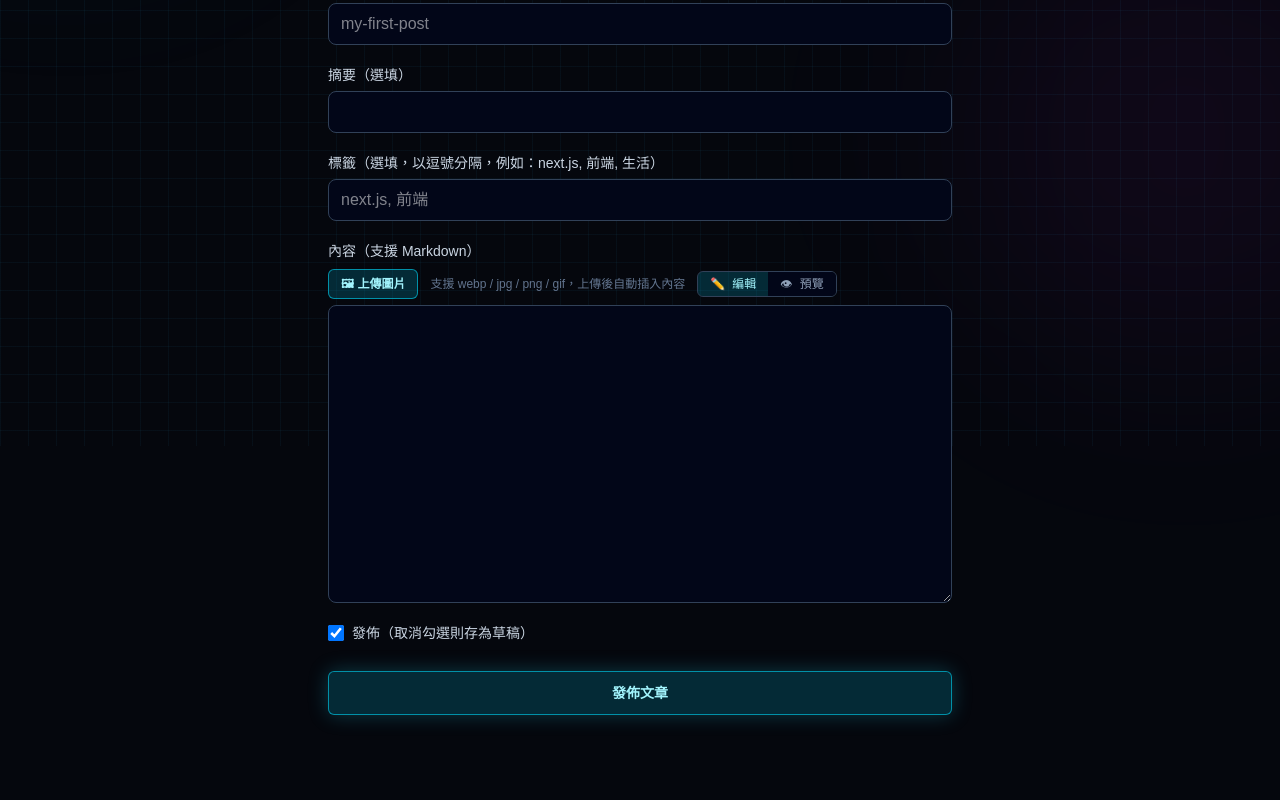
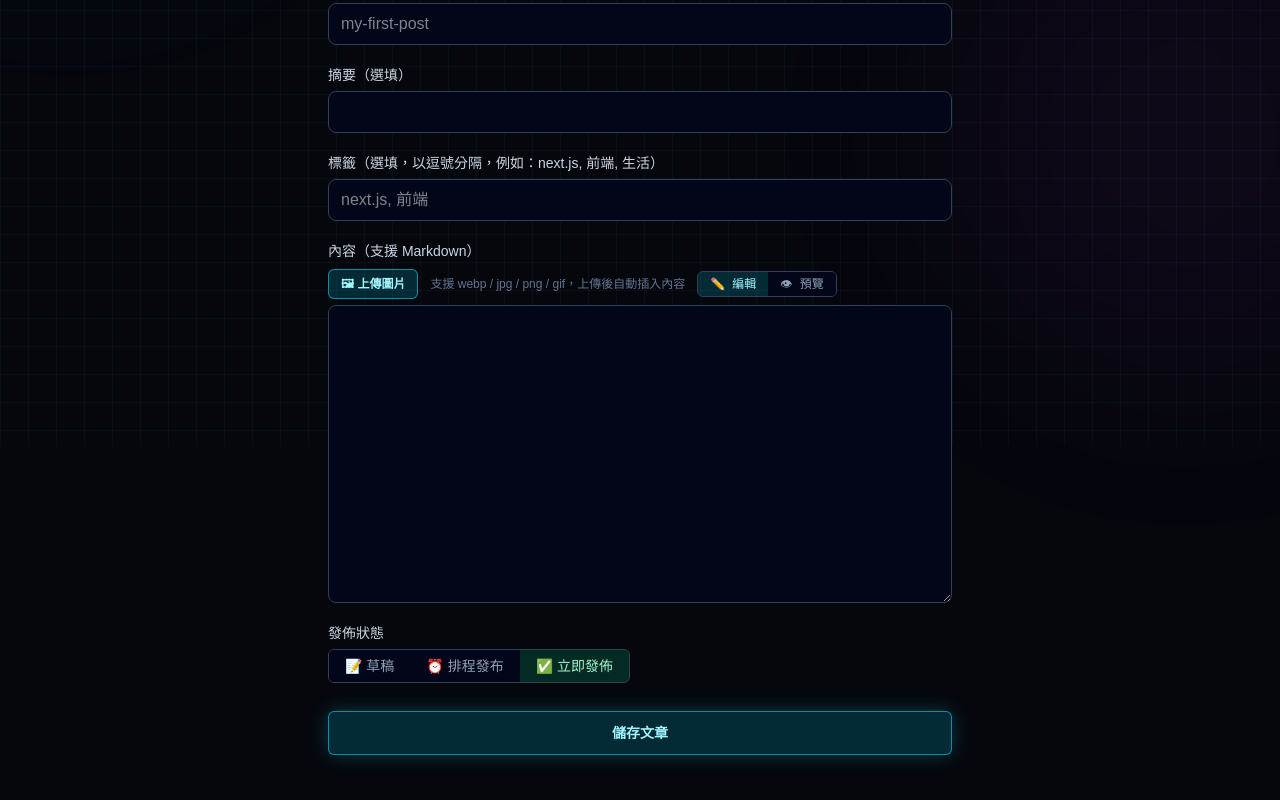
Before and after one commit to shihjosh/supabase-web, a Next.js app: page /admin/new in a window 1280 px wide. Shown: the part 354-1154 px from the top of the page. Before the commit the page ends 1133 px from the top, so only its background shows below. Built offline with nearby package versions, Linux system fonts and the light colour scheme.

Commit message:
後台新增草稿/排程發布功能；程式碼區塊加入行號顯示

```diff
--- a/src/app/admin/[id]/page.tsx
+++ b/src/app/admin/[id]/page.tsx
@@ -21,7 +21,7 @@ export default async function EditPostPage({
 
   const { data: post } = await supabase
     .from("posts")
-    .select("id, slug, title, excerpt, content, published, tags")
+    .select("id, slug, title, excerpt, content, published, scheduled_at, tags")
     .eq("id", id)
     .single();
 
@@ -58,6 +58,7 @@ export default async function EditPostPage({
           tags: (post.tags ?? []).join(", "),
           content: post.content,
           published: post.published,
+          scheduledAt: post.scheduled_at,
         }}
       />
     </main>
--- a/src/app/admin/actions.ts
+++ b/src/app/admin/actions.ts
@@ -23,34 +23,66 @@ function parseTags(input: string) {
   );
 }
 
-export async function createPost(formData: FormData) {
-  const supabase = await createClient();
+// 將 <input type="datetime-local"> 的字串（本地時間，無時區資訊）
+// 轉成 ISO 字串存進資料庫；空字串則回傳 null。
+function parseScheduledAt(input: string) {
+  const trimmed = input.trim();
+  if (!trimmed) return null;
+  const date = new Date(trimmed);
+  if (Number.isNaN(date.getTime())) return null;
+  return date.toISOString();
+}
 
+type PostFields = {
+  slug: string;
+  title: string;
+  excerpt: string | null;
+  content: string;
+  published: boolean;
+  scheduled_at: string | null;
+  tags: string[];
+};
+
+function buildFields(formData: FormData, slugFallback?: string): PostFields | null {
   const title = String(formData.get("title") ?? "").trim();
   const excerpt = String(formData.get("excerpt") ?? "").trim();
   const content = String(formData.get("content") ?? "").trim();
-  const published = formData.get("published") === "on";
+  const status = String(formData.get("status") ?? "draft"); // draft | scheduled | published
+  const scheduledAtRaw = String(formData.get("scheduled_at") ?? "");
   const tags = parseTags(String(formData.get("tags") ?? ""));
   let slug = String(formData.get("slug") ?? "").trim();
 
-  if (!slug) {
-    slug = slugify(title);
-  } else {
-    slug = slugify(slug);
+  slug = slugify(slug || slugFallback || title);
+
+  if (!title || !content || !slug) {
+    return null;
   }
 
-  if (!title || !content || !slug) {
-    redirect("/admin/new?error=請填寫標題、內容與網址代稱");
-  }
+  const scheduledAt = status === "scheduled" ? parseScheduledAt(scheduledAtRaw) : null;
 
-  const { error } = await supabase.from("posts").insert({
+  // status === "scheduled" 但沒有填有效時間 → 視為草稿，避免誤發佈
+  const published = status === "published";
+
+  return {
     slug,
     title,
     excerpt: excerpt || null,
     content,
     published,
+    scheduled_at: status === "scheduled" ? scheduledAt : null,
     tags,
-  });
+  };
+}
+
+export async function createPost(formData: FormData) {
+  const supabase = await createClient();
+  const fields = buildFields(formData);
+
+  if (!fields) {
+    redirect("/admin/new?error=請填寫標題、內容與網址代稱");
+  }
+
+  const { error } = await supabase.from("posts").insert(fields);
 
   if (error) {
     redirect(`/admin/new?error=${encodeURIComponent(error.message)}`);
@@ -63,29 +95,13 @@ export async function createPost(formData: FormData) {
 
 export async function updatePost(id: string, formData: FormData) {
   const supabase = await createClient();
+  const fields = buildFields(formData);
 
-  const title = String(formData.get("title") ?? "").trim();
-  const excerpt = String(formData.get("excerpt") ?? "").trim();
-  const content = String(formData.get("content") ?? "").trim();
-  const published = formData.get("published") === "on";
-  const tags = parseTags(String(formData.get("tags") ?? ""));
-  const slug = slugify(String(formData.get("slug") ?? "").trim());
-
-  if (!title || !content || !slug) {
+  if (!fields) {
     redirect(`/admin/${id}?error=請填寫標題、內容與網址代稱`);
   }
 
-  const { error } = await supabase
-    .from("posts")
-    .update({
-      slug,
-      title,
-      excerpt: excerpt || null,
-      content,
-      published,
-      tags,
-    })
-    .eq("id", id);
+  const { error } = await supabase.from("posts").update(fields).eq("id", id);
 
   if (error) {
     redirect(`/admin/${id}?error=${encodeURIComponent(error.message)}`);
@@ -93,7 +109,7 @@ export async function updatePost(id: string, formData: FormData) {
 
   revalidatePath("/admin");
   revalidatePath("/blog");
-  revalidatePath(`/blog/${slug}`);
+  revalidatePath(`/blog/${fields.slug}`);
   redirect("/admin");
 }
 
--- a/src/app/admin/new/page.tsx
+++ b/src/app/admin/new/page.tsx
@@ -26,7 +26,7 @@ export default async function NewPostPage({
         新增文章
       </h1>
 
-      <PostForm action={createPost} submitLabel="發佈文章" error={error} />
+      <PostForm action={createPost} submitLabel="儲存文章" error={error} />
     </main>
   );
 }
--- a/src/app/blog/[slug]/page.tsx
+++ b/src/app/blog/[slug]/page.tsx
@@ -19,7 +19,7 @@ export default async function BlogPostPage({
     .from("posts")
     .select("title, content, created_at, tags")
     .eq("slug", slug)
-    .eq("published", true)
+    .or(`published.eq.true,scheduled_at.lte.${new Date().toISOString()}`)
     .single();
 
   if (!post) {
--- a/src/app/blog/page.tsx
+++ b/src/app/blog/page.tsx
@@ -35,7 +35,7 @@ export default async function BlogPage({
   let query = supabase
     .from("posts")
     .select("slug, title, excerpt, created_at, tags, content", { count: "exact" })
-    .eq("published", true)
+    .or(`published.eq.true,scheduled_at.lte.${new Date().toISOString()}`)
     .order("created_at", { ascending: false })
     .range(from, to);
 
@@ -52,7 +52,7 @@ export default async function BlogPage({
   const { data: tagRows } = await supabase
     .from("posts")
     .select("tags")
-    .eq("published", true);
+    .or(`published.eq.true,scheduled_at.lte.${new Date().toISOString()}`);
 
   const allTags = Array.from(
     new Set((tagRows ?? []).flatMap((row) => row.tags ?? []))
--- a/src/components/post-form.tsx
+++ b/src/components/post-form.tsx
@@ -8,6 +8,8 @@ import ImageUploader from "./image-uploader";
 const inputClass =
   "rounded-lg border border-slate-700 bg-slate-950 px-3 py-2 text-white outline-none focus:border-cyan-400";
 
+type PostStatus = "draft" | "scheduled" | "published";
+
 type PostFormProps = {
   action: (formData: FormData) => void | Promise<void>;
   defaultValues?: {
@@ -17,10 +19,28 @@ type PostFormProps = {
     tags?: string;
     content?: string;
     published?: boolean;
+    scheduledAt?: string | null;
   };
   submitLabel: string;
   error?: string;
 };
+
+// 將資料庫存的 ISO 字串轉成 <input type="datetime-local"> 需要的本地時間格式
+function toDatetimeLocal(iso?: string | null) {
+  if (!iso) return "";
+  const date = new Date(iso);
+  if (Number.isNaN(date.getTime())) return "";
+  const pad = (n: number) => String(n).padStart(2, "0");
+  return `${date.getFullYear()}-${pad(date.getMonth() + 1)}-${pad(
+    date.getDate()
+  )}T${pad(date.getHours())}:${pad(date.getMinutes())}`;
+}
+
+function initialStatus(defaultValues?: PostFormProps["defaultValues"]): PostStatus {
+  if (defaultValues?.published) return "published";
+  if (defaultValues?.scheduledAt) return "scheduled";
+  return defaultValues ? "draft" : "published";
+}
 
 export default function PostForm({
   action,
@@ -31,6 +51,7 @@ export default function PostForm({
   const [title, setTitle] = useState(defaultValues?.title ?? "");
   const [content, setContent] = useState(defaultValues?.content ?? "");
   const [tab, setTab] = useState<"edit" | "preview">("edit");
+  const [status, setStatus] = useState<PostStatus>(initialStatus(defaultValues));
   const textareaRef = useRef<HTMLTextAreaElement>(null);
 
   const insertAtCursor = (snippet: string) => {
@@ -174,15 +195,67 @@ export default function PostForm({
         )}
       </div>
 
-      <label className="flex items-center gap-2 text-sm text-slate-300">
-        <input
-          type="checkbox"
-          name="published"
-          defaultChecked={defaultValues?.published ?? true}
-          className="h-4 w-4"
-        />
-        發佈（取消勾選則存為草稿）
-      </label>
+      <div className="flex flex-col gap-1.5">
+        <span className="text-sm font-medium text-slate-300">發佈狀態</span>
+        <div className="flex overflow-hidden rounded-md border border-slate-700 w-fit">
+          <button
+            type="button"
+            onClick={() => setStatus("draft")}
+            className={`px-4 py-1.5 text-sm font-medium transition-colors ${
+              status === "draft"
+                ? "bg-slate-700/60 text-slate-100"
+                : "bg-slate-950 text-slate-400 hover:text-slate-200"
+            }`}
+          >
+            📝 草稿
+          </button>
+          <button
+            type="button"
+            onClick={() => setStatus("scheduled")}
+            className={`px-4 py-1.5 text-sm font-medium transition-colors ${
+              status === "scheduled"
+                ? "bg-amber-500/20 text-amber-200"
+                : "bg-slate-950 text-slate-400 hover:text-slate-200"
+            }`}
+          >
+            ⏰ 排程發布
+          </button>
+          <button
+            type="button"
+            onClick={() => setStatus("published")}
+            className={`px-4 py-1.5 text-sm font-medium transition-colors ${
+              status === "published"
+                ? "bg-emerald-500/20 text-emerald-200"
+                : "bg-slate-950 text-slate-400 hover:text-slate-200"
+            }`}
+          >
+            ✅ 立即發佈
+          </button>
+        </div>
+        <input type="hidden" name="status" value={status} />
+
+        {status === "scheduled" && (
+          <div className="mt-2 flex flex-col gap-1.5">
+            <label
+              htmlFor="scheduled_at"
+              className="text-sm font-medium text-slate-300"
+            >
+              排程發布時間
+            </label>
+            <input
+              id="scheduled_at"
+              name="scheduled_at"
+              type="datetime-local"
+              required
+              defaultValue={toDatetimeLocal(defaultValues?.scheduledAt)}
+              className={`${inputClass} w-fit`}
+            />
+            <p className="text-xs text-slate-500">
+              時間一到，文章會自動出現在部落格頁面，無需手動操作。
+            </p>
+          </div>
+        )}
+      </div>
 
       {error && <p className="text-sm text-red-400">{error}</p>}
 
```
Also changed, not shown: src/app/admin/page.tsx (+38 -11 lines), src/components/markdown-content.tsx (+35 -2 lines), 1 other file (tests, documents, lock files or other folders).
